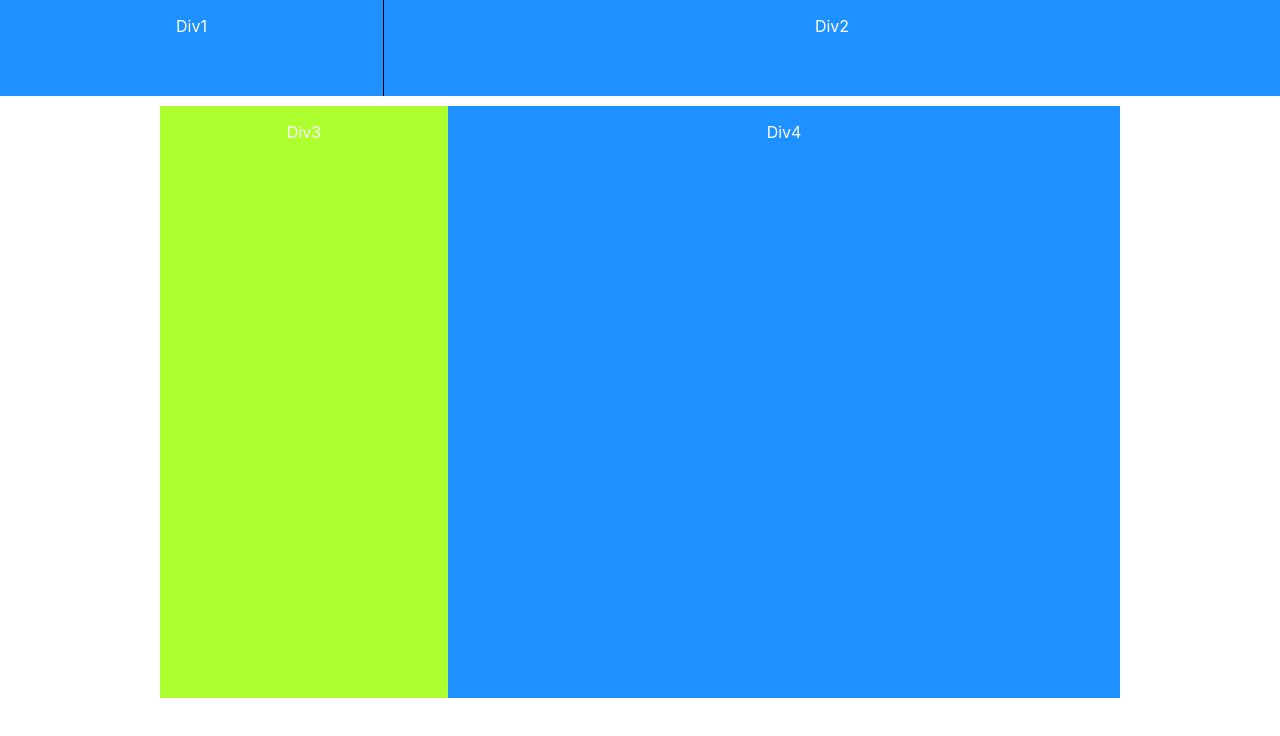
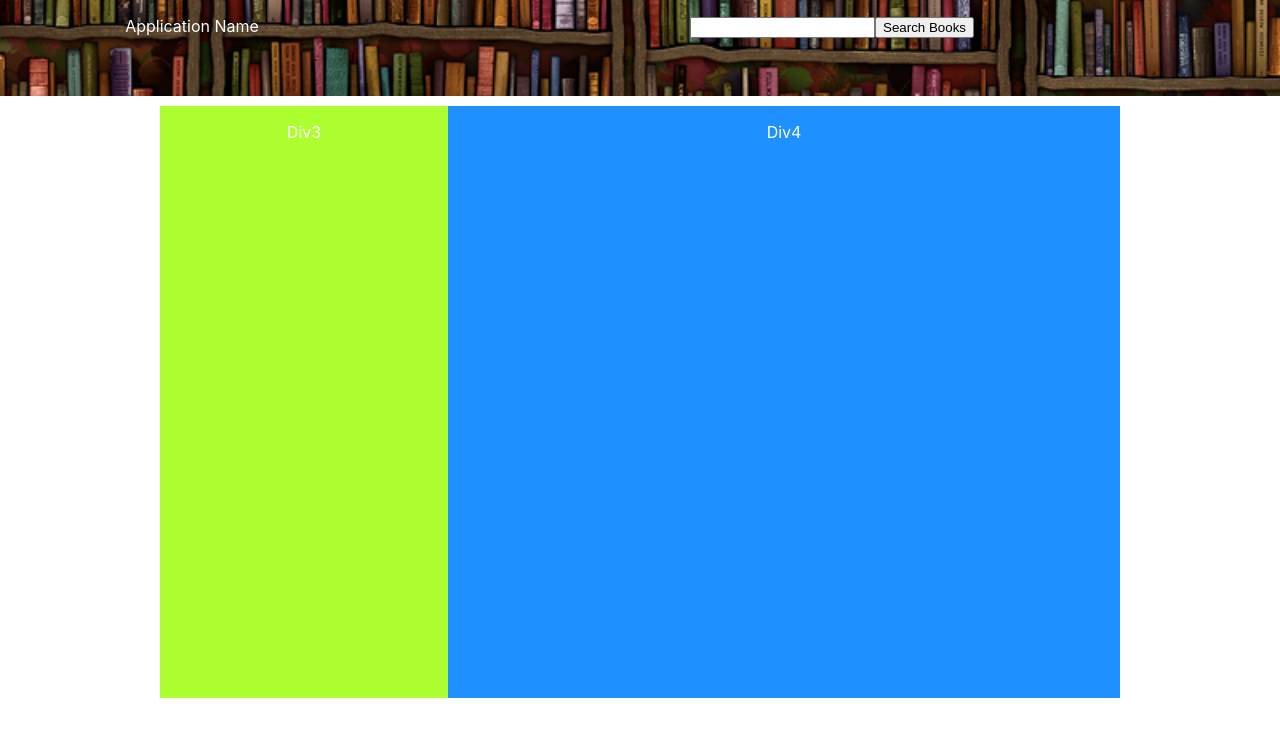
Before and after one commit to Sachin796/BookSearch, a React (Create React App) app: page /thirdBookDetailPage in a window 1280 px wide. Shown: the top 736 px of the page. Built offline with nearby package versions, Linux system fonts and the light colour scheme.

Commit message:
changes to page 2 and 3 contents. Header added, modularized code

```diff
--- a/src/App.css
+++ b/src/App.css
@@ -68,25 +68,24 @@ input[type='text']:focus {
   max-width: 100%;
   margin: 0 auto;
   display: grid;
+  background-image: url('./images/books.jpg');
+  background-repeat: no-repeat;
+  background-size: cover;
 }
 
 .page3Main2{
   max-width: 100%;
   margin: 0 auto;
   display: grid;
-  /* height: 150vh; */
 }
 
 .page3Div1{
-  background-color: dodgerblue;
   color: white;
   padding: 1rem;
-  border-right: 1px solid black;
   height: 4rem;
 }
 
 .page3Div2{
-  background-color: dodgerblue;
   color: white;
   padding: 1rem;
   height: 4rem;
@@ -103,7 +102,6 @@ input[type='text']:focus {
   background-color: dodgerblue;
   color: white;
   padding: 1rem;
-  /* height: 15rem; */
 }
 
 @media (min-width: 900px) {
--- a/src/App.js
+++ b/src/App.js
@@ -1,6 +1,5 @@
 import './App.css';
-// import MainSearchPage from './containers/MainSearchPage';
-import MainSearchPage from './containers/MainSearchPage/index2';
+import MainSearchPage from './containers/MainSearchPage';
 import SecondListingPage from './containers/SecondListingPage';
 import ThirdBookDetailPage from './containers/ThirdBookDetailPage';
 import React from 'react'
--- /dev/null
+++ b/src/components/Header/appName.js
@@ -0,0 +1,9 @@
+import '../../App.css'
+
+function AppName(){
+return(
+<div className="page3Div1">Application Name</div>
+)
+}
+
+export default AppName
--- /dev/null
+++ b/src/components/Header/index.js
@@ -0,0 +1,17 @@
+import '../../App.css'
+import AppName from './appName'
+import Searchandbutton from './searchandbutton'
+function Header(){
+
+return(
+<>
+    <div className="page3Main">
+        <AppName />
+        <Searchandbutton />
+    </div>
+</>
+)
+
+}
+
+export default Header
--- /dev/null
+++ b/src/components/Header/searchandbutton.js
@@ -0,0 +1,16 @@
+import '../../App.css'
+
+function Searchandbutton(){
+return(
+    <>
+    <div className="page3Div2">
+        <div>
+          <input type='text' aria-label="Search Book" aria-required="true" id="mainPageInput" name='bookName' />
+          <input type='button' aria-label="Button" name="searchButton" value="Search Books" />
+        </div>
+    </div>
+    </>
+)
+}
+
+export default Searchandbutton
--- a/src/containers/MainSearchPage/index.js
+++ b/src/containers/MainSearchPage/index.js
@@ -1,23 +1,43 @@
-import React, { useState } from 'react';
-import { useHistory } from 'react-router-dom';
-import backImage from "../../images/books.jpg"
-const MainSearchPage = () => {
-  const history = useHistory();
+import React, { Component } from 'react';
+import { connect } from 'react-redux';
+import { withRouter } from "react-router";
 
-  // state
-  const [bookName, setBookName] = useState('');
-
-  const onBookNameChange = (e) => {
-    setBookName(e.target.value);
+class MainSearchPage extends Component {
+  constructor(props){
+    super(props);
+    this.state = {
+      bookName:'',
     };
 
-  const onFindButtonClick = () => {
-    // TODO make API call to find book from title
+    this.onFindButtonClick = this.onFindButtonClick.bind(this);
+    this.onBookNameChange = this.onBookNameChange.bind(this);
+  }
 
-    // if successful redirect to SecondListingPage
-    history.push('/secondListingPage');
+  onBookNameChange = (e) => {
+    this.setState({bookName: e.target.value})
   };
 
+  onFindButtonClick = async () => {
+    // TODO make API call to find book from title
+    // console.log(this.props);
+
+    const apiData = await fetch(`https://openlibrary.org/search.json?q=the+great+gatsby`)
+      .then(response => response.json())
+      .then(data => data);
+    // console.log(apiData);
+
+    const returnedData = await this.props.successAPICall(apiData);
+    // console.log(returnedData)
+    if(returnedData.type === "SUCCESS_GET_BOOKS_CALL") {
+        // console.log("SUCCESS")
+      this.props.history.push({
+            pathname:"/secondListingPage",
+            state: {data: returnedData.payload}
+        });
+    }
+  };
+
+  render(){
     return(
         <div className="mainDivmainPage">
         <div id = "appName">
@@ -25,14 +45,30 @@ const MainSearchPage = () => {
         </div>
 
         <div>
-        <input type='text' aria-label="Search Book" aria-required="true" id="mainPageInput" name='bookName' value={bookName} onChange={onBookNameChange} />
+          <input type='text' aria-label="Search Book" aria-required="true" id="mainPageInput" name='bookName' value={this.state.bookName} onChange={this.onBookNameChange} />
         </div>
 
         <div>
-        <button type='button' className="mainPageSearchButton" onClick = {onFindButtonClick}>Find Book</button>
+          <button type='button' className="mainPageSearchButton" onClick = {this.onFindButtonClick}>Find Book</button>
         </div>
       </div>
     );
+  }
+}
+
+const mapStateToProps = state => {
+
+    // console.log("STATE INSIDE MAPSTATE TO PROPS")
+    // console.log(state)
+  return {
+    author: state.author,
+  };
 };
 
-export default MainSearchPage;
+const mapDispatchToProps = dispatch => {
+  return {
+    successAPICall: (data) => dispatch({ type: 'SUCCESS_GET_BOOKS_CALL', payload: data})
+  };
+};
+
+export default withRouter(connect(mapStateToProps, mapDispatchToProps)(MainSearchPage));
--- a/src/containers/MainSearchPage/index2.js
+++ b/src/containers/MainSearchPage/index2.js
@@ -8,6 +8,9 @@ class MainSearchPage extends Component {
     this.state = {
       bookName:'',
     };
+
+    this.onFindButtonClick = this.onFindButtonClick.bind(this);
+    this.onBookNameChange = this.onBookNameChange.bind(this);
   }
 
   onBookNameChange = (e) => {
@@ -36,18 +39,18 @@ class MainSearchPage extends Component {
 
   render(){
     return(
-      <div>
+        <div className="mainDivmainPage">
+        <div id = "appName">
+          <span >Application Name</span>
+        </div>
+
         <div>
-        <h1>Application Name: {this.props.author}</h1>
-      </div>
+          <input type='text' aria-label="Search Book" aria-required="true" id="mainPageInput" name='bookName' value={this.state.bookName} onChange={this.onBookNameChange} />
+        </div>
 
-      <div>
-        <input type='text' name='bookName' value={this.state.bookName} onChange={this.onBookNameChange} />
-      </div>
-
-      <div>
-        <button type='button' onClick = {this.onFindButtonClick}>Find Book</button>
-      </div>
+        <div>
+          <button type='button' className="mainPageSearchButton" onClick = {this.onFindButtonClick}>Find Book</button>
+        </div>
       </div>
     );
   }
--- a/src/containers/SecondListingPage/index.js
+++ b/src/containers/SecondListingPage/index.js
@@ -1,5 +1,6 @@
 import React, { useState,useEffect } from 'react';
 import { connect } from 'react-redux';
+import Header from '../../components/Header'
 // component
 import BookListItem from '../../components/BookListItem';
 
@@ -8,10 +9,10 @@ const SecondListingPage = (props) => {
 
   return(
     <div>
+      <Header />
       <h1>SecondListingPage</h1>
       {/* {console.log("Props data is")}
       {console.log(Object.keys(props.data))} */}
-
       {Object.keys(props.data).map((key) => {
         return (
           <>
@@ -30,7 +31,7 @@ const SecondListingPage = (props) => {
 const mapStateToProps = state => {
 
   console.log("STATE INSIDE MAPSTATE TO PROPS")
-  // console.log(state.docs[0][0].author_name[0])
+  console.log(state.docs[0][10])
 return {
   author: state.author,
   data: state.docs[0]
--- a/src/containers/ThirdBookDetailPage/index.js
+++ b/src/containers/ThirdBookDetailPage/index.js
@@ -1,12 +1,10 @@
 import React, { useState } from 'react';
+import Header from '../../components/Header'
 
 const ThirdBookDetailPage = () => {
   return(
     <>
-  <div className="page3Main">
-    <div className="page3Div1">Div1</div>
-    <div className="page3Div2">Div2</div>
-  </div>
+  <Header />
   <div>
     <div className="page3Main2">
       <div className="page3Div3">Div3</div>
```
Also changed, not shown: src/containers/SecondListingPage/displaySection.js (added, +16 -0 lines), src/containers/SecondListingPage/sortSection.js (added, +9 -0 lines). Lines whose indentation alone changed are shown as unchanged.
